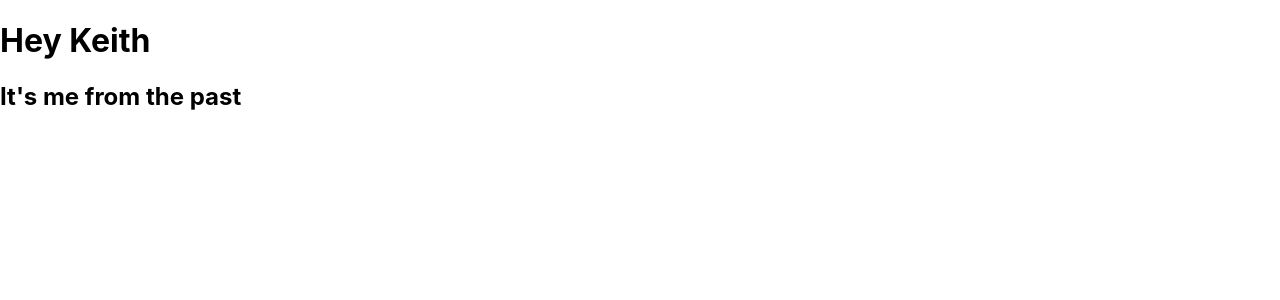
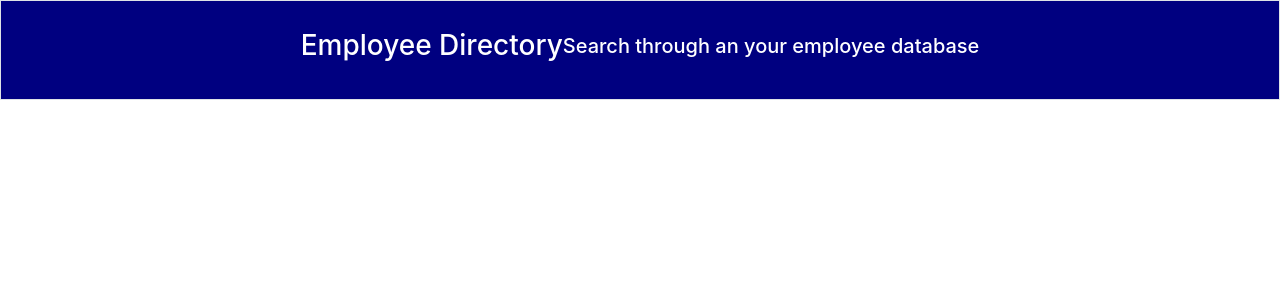
Before and after one commit to keithyyy/Employee-Directory, a React (Create React App) app: page / in a window 1280 px wide. Shown: the top 300 px of the page. Built offline with nearby package versions, Linux system fonts and the light colour scheme.

Commit message:
made a header

```diff
--- a/package.json
+++ b/package.json
@@ -6,6 +6,7 @@
     "@testing-library/jest-dom": "^5.11.9",
     "@testing-library/react": "^11.2.5",
     "@testing-library/user-event": "^12.7.2",
+    "bootstrap": "^4.6.0",
     "react": "^17.0.1",
     "react-dom": "^17.0.1",
     "react-scripts": "4.0.3",
--- a/src/App.js
+++ b/src/App.js
@@ -1,9 +1,10 @@
+import React from "react"
+import Header from "./components/header"
+
+
 function App() {
   return (
-    <div className="App">
-     <h1>Hey Keith</h1>
-     <h2>It's me from the past</h2>
-    </div>
+    <Header />
   );
 }
 
--- a/src/components/header.js
+++ b/src/components/header.js
@@ -1,8 +1,23 @@
+import React from "react"
+
+
 const Header = () => {
     return (
-        <headher>
-            <h1>Hello</h1>
-        </headher>
+        <header className="border d-flex align-items-center justify-content-center">
+            <div className="row">
+                <div className="col-12">
+                    <h3>Employee Directory</h3>
+                </div>
+            </div>
+
+            <div className="row">
+                <div className="col-12">
+                    <h5>Search through an your employee database</h5>
+                </div>
+            </div>
+
+
+        </header>
     )
 }
 
--- a/src/index.css
+++ b/src/index.css
@@ -11,3 +11,12 @@ code {
   font-family: source-code-pro, Menlo, Monaco, Consolas, 'Courier New',
     monospace;
 }
+
+header {
+  background-color: navy;
+  height: 100px;
+  display: flex;
+  color: white;
+  text-align: center;
+
+}
--- a/src/index.js
+++ b/src/index.js
@@ -2,7 +2,8 @@ import React from 'react';
 import ReactDOM from 'react-dom';
 import './index.css';
 import App from './App';
-import reportWebVitals from './reportWebVitals';
+import 'bootstrap/dist/css/bootstrap.min.css';
+
 
 ReactDOM.render(
   <React.StrictMode>
@@ -14,4 +15,3 @@ ReactDOM.render(
 // If you want to start measuring performance in your app, pass a function
 // to log results (for example: reportWebVitals(console.log))
 // or send to an analytics endpoint. Learn more: https://bit.ly/CRA-vitals
-reportWebVitals();
--- a/src/reportWebVitals.js
+++ /dev/null
@@ -1,13 +0,0 @@
-const reportWebVitals = onPerfEntry => {
-  if (onPerfEntry && onPerfEntry instanceof Function) {
-    import('web-vitals').then(({ getCLS, getFID, getFCP, getLCP, getTTFB }) => {
-      getCLS(onPerfEntry);
-      getFID(onPerfEntry);
-      getFCP(onPerfEntry);
-      getLCP(onPerfEntry);
-      getTTFB(onPerfEntry);
-    });
-  }
-};
-
-export default reportWebVitals;
```
Also changed, not shown: 1 other file (tests, documents, lock files or other folders).
